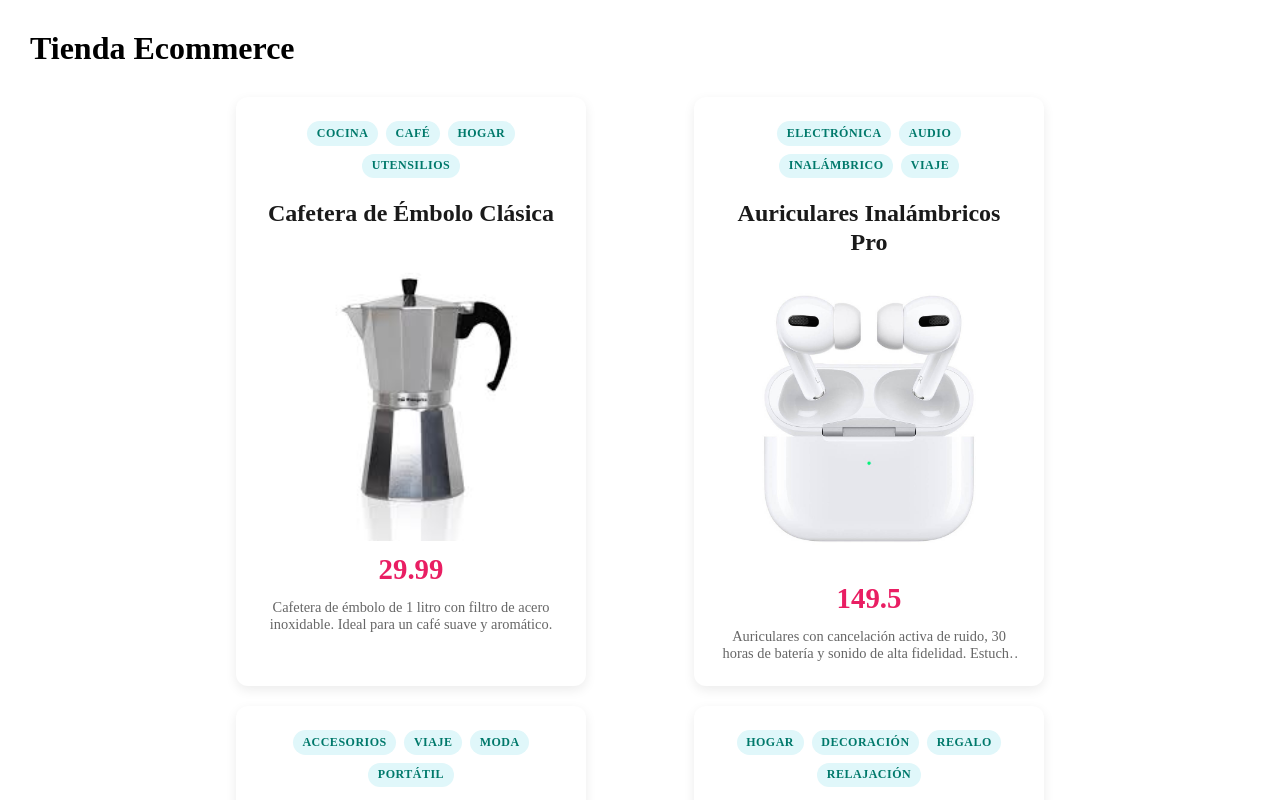
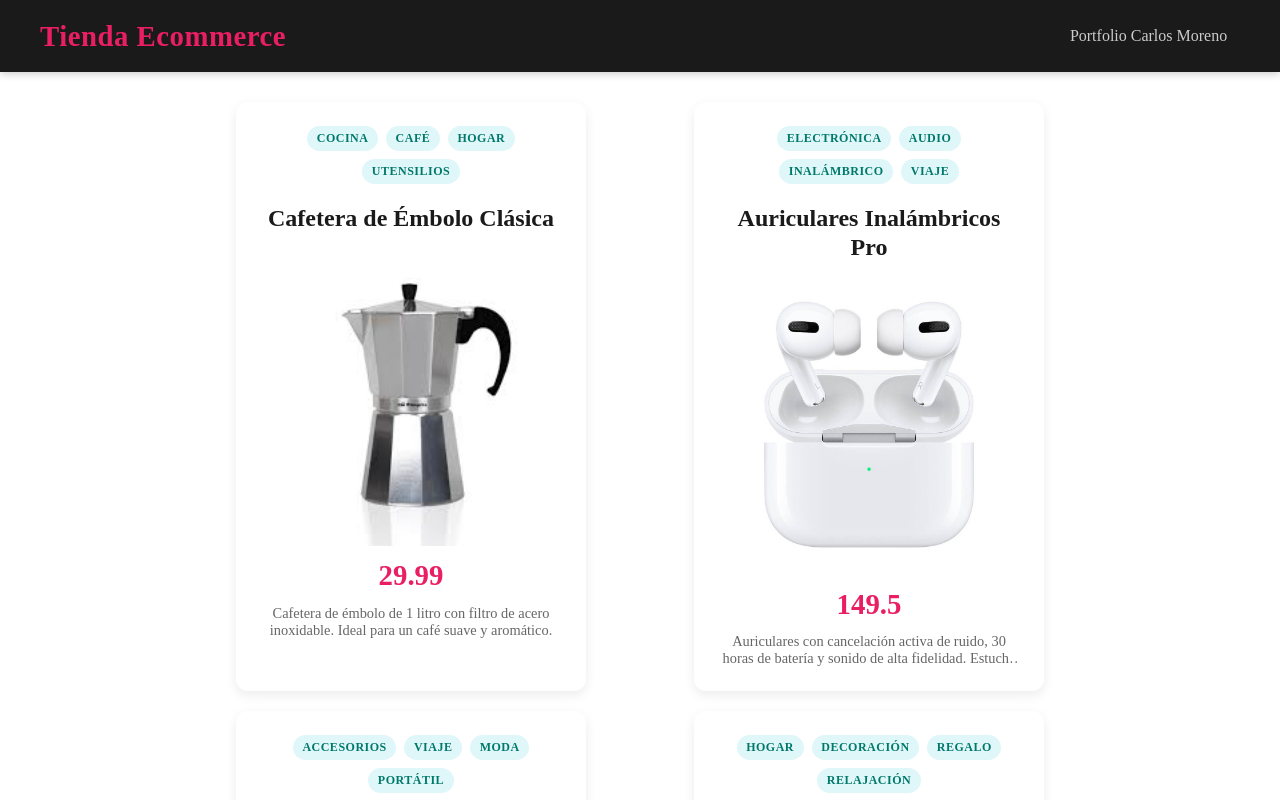
Before and after one commit to carlosmorenodev/next-tienda-ecommerce, a Next.js app: page / in a window 1280 px wide. Shown: the top 800 px of the page. Built offline with nearby package versions, Linux system fonts and the light colour scheme.

Commit message:
Añadidos estilos

```diff
--- a/src/app/globals.css
+++ b/src/app/globals.css
@@ -4,6 +4,72 @@
   box-sizing: border-box;
 }
 
+/* header {
+  padding: 30px;
+  display: flex;
+  align-items: center;
+  justify-content: space-between;
+}
+
+header a {
+  font-size: large;
+  color: black;
+} */
+
+/* ====================================================================== */
+/* ESTILO DEL CONTENEDOR PRINCIPAL: <header> */
+/* ====================================================================== */
+
 header {
-  padding: 30px;
+  /* Layout: Usamos Flexbox para organizar los elementos */
+  display: flex;
+  justify-content: space-between; /* Empuja el logo a la izquierda y el enlace a la derecha */
+  align-items: center; /* Centra verticalmente el contenido */
+
+  /* Dimensiones y Espaciado */
+  width: 100%;
+  padding: 1.2rem 2.5rem; /* Padding superior/inferior y lateral */
+  box-sizing: border-box; /* Asegura que el padding no cause desbordamiento */
+
+  /* Fondo */
+  background-color: #1a1a1a; /* Fondo oscuro (negro o gris oscuro) */
+  color: #ffffff; /* Texto blanco por defecto */
+
+  /* Sombra para darle un efecto de elevación (stickiness) */
+  box-shadow: 0 2px 8px rgba(0, 0, 0, 0.2);
 }
+
+/* ====================================================================== */
+/* ESTILO DEL LOGO (h1.logo) */
+/* ====================================================================== */
+
+.logo {
+  font-size: 1.8rem;
+  font-weight: 700;
+  margin: 0; /* Elimina márgenes por defecto del h1 */
+  letter-spacing: 0.5px; /* Espaciado sutil para un aspecto moderno */
+  color: #e91e63; /* Color de acento llamativo (ej. rosa fuerte) */
+}
+
+/* ====================================================================== */
+/* ESTILO DEL ENLACE (a) */
+/* ====================================================================== */
+
+header a {
+  /* Apariencia del texto */
+  color: #cccccc; /* Color gris claro para el texto */
+  text-decoration: none; /* Quitar el subrayado por defecto */
+  font-size: 1rem;
+  font-weight: 500;
+  padding: 0.5rem 0.8rem;
+  border-radius: 4px;
+
+  /* Transición para el efecto hover */
+  transition: color 0.3s ease, background-color 0.3s ease;
+}
+
+/* Efecto Hover: Resaltar el enlace al pasar el ratón */
+header a:hover {
+  color: #ffffff; /* Texto blanco puro */
+  background-color: rgba(255, 255, 255, 0.1); /* Fondo muy sutil al pasar el ratón */
+}
--- a/src/app/layout.jsx
+++ b/src/app/layout.jsx
@@ -22,6 +22,7 @@ export default function RootLayout({ children }) {
       <body className={`${geistSans.variable} ${geistMono.variable}`}>
         <header>
           <h1 className="logo">Tienda Ecommerce</h1>
+          <a href="https://carlosmorenodev.github.io/carlosmorenodev/" target="_blank">Portfolio Carlos Moreno</a>
         </header>
         {children}
       </body>
--- a/src/app/page.module.css
+++ b/src/app/page.module.css
@@ -5,6 +5,7 @@
   justify-content: space-around;
   flex-wrap: wrap;
   gap:20px;
+  padding-top: 30px;
 }
 
 /* ====================================================================== */
```
